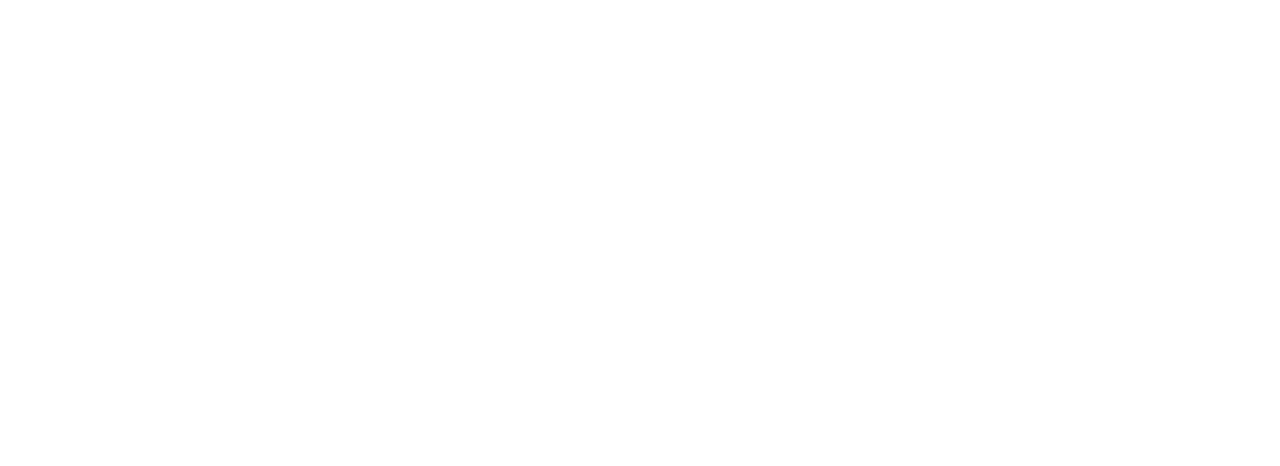
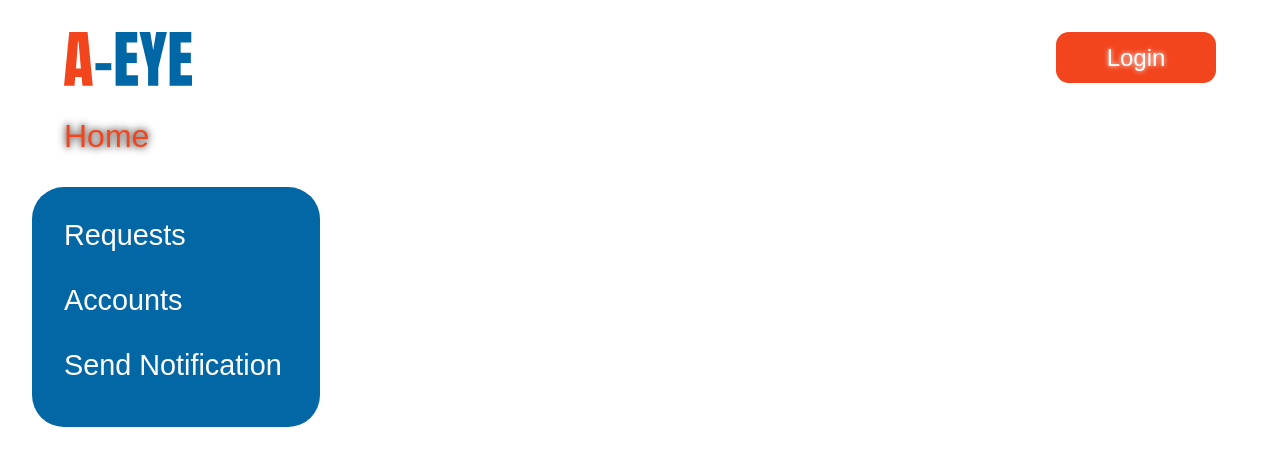
Before and after one commit to hassan-zein-aldeen/A-eye, a React (Create React App) app in the folder frontend/: page /AddUser in a window 1280 px wide. Before the commit this address had no page. Shown: the top 466 px of the page. Built offline with nearby package versions, Linux system fonts and the light colour scheme; a web font is replaced by a local one.

Commit message:
frontend: dividing sections in AddUser page

```diff
--- a/frontend/src/App.js
+++ b/frontend/src/App.js
@@ -3,6 +3,7 @@ import './App.css';
 import { Routes, Route, BrowserRouter } from "react-router-dom";
 import Home from './pages/Home';
 import Login from './pages/login';
+import AddUser from './pages/AddUser';
 
 
 function App() {
@@ -12,6 +13,7 @@ function App() {
         <Route path='/Home' element={<Home />} />
         <Route path='/' element={<Home />} />
         <Route path='Login' element={<Login />} />
+        <Route path='/AddUser' element={<AddUser />} />
       </Routes>
     </BrowserRouter>
   );
--- /dev/null
+++ b/frontend/src/pages/AddUser/addUser.css
@@ -0,0 +1,31 @@
+.admin{
+  width: 70%;
+  margin-top: 2rem;
+  margin-left: 2rem;
+  border-radius: 2rem ;
+  display: flex;
+  gap: 15rem;
+}
+
+.feature{
+  display: flex;
+  flex-direction: column;
+  gap: 2rem;
+  text-align: left;
+  padding: 2rem 2rem;
+  font-size: 1.8rem;
+  background-color: #0367A6;
+  border-radius: 2rem ;
+  width: 25%;
+  height: 22vh;
+}
+
+.admin a{
+  text-decoration: none;
+  color: white;
+}
+
+.admin a:hover{
+  text-shadow: 0 0 5px #F2441D, 0 0 10px #F2441D, 0 0 10px #F2441D;
+  transition: 0.2s;
+}
--- /dev/null
+++ b/frontend/src/pages/AddUser/index.js
@@ -0,0 +1,35 @@
+import React, { useState } from "react";
+import Header from "../../components/Header/header";
+import './addUser.css';
+
+const AddUser = () => {
+
+  const [activeDiv, SetActiveDiv] = useState("");
+
+  function handleClick(event) {
+    event.preventDefault();
+    const target = event.target.getAttribute("data-target");
+    SetActiveDiv(target);
+  }
+
+  return (
+    <div>
+      <Header />
+      <a id="back" href="http://localhost:3000/">Home</a>
+      <div className="admin">
+        <div className="feature">
+          <a id="requests" href="#" onClick={handleClick} data-target="div1" >Requests</a>
+          <a id="accounts" href="#" onClick={handleClick} data-target="div2" >Accounts</a>
+          <a id="s_notif" href="#" onClick={handleClick} data-target="div3" >Send Notification</a>
+        </div>
+        <div className="admin_content">
+          {activeDiv === "div1" && <div id="div1">This is div1</div>}
+          {activeDiv === "div2" && <div id="div2">This is div2</div>}
+          {activeDiv === "div3" && <div id="div3">This is div3</div>}
+        </div>
+      </div>
+    </div>
+  );
+}
+
+export default AddUser
--- a/frontend/src/pages/login/index.js
+++ b/frontend/src/pages/login/index.js
@@ -6,8 +6,6 @@ import user_icon from "../../icons/user.svg";
 import pass_icon from "../../icons/pass.svg";
 
 const Login = () => {
-
-
 
   return (
     <div className="popup">
```
